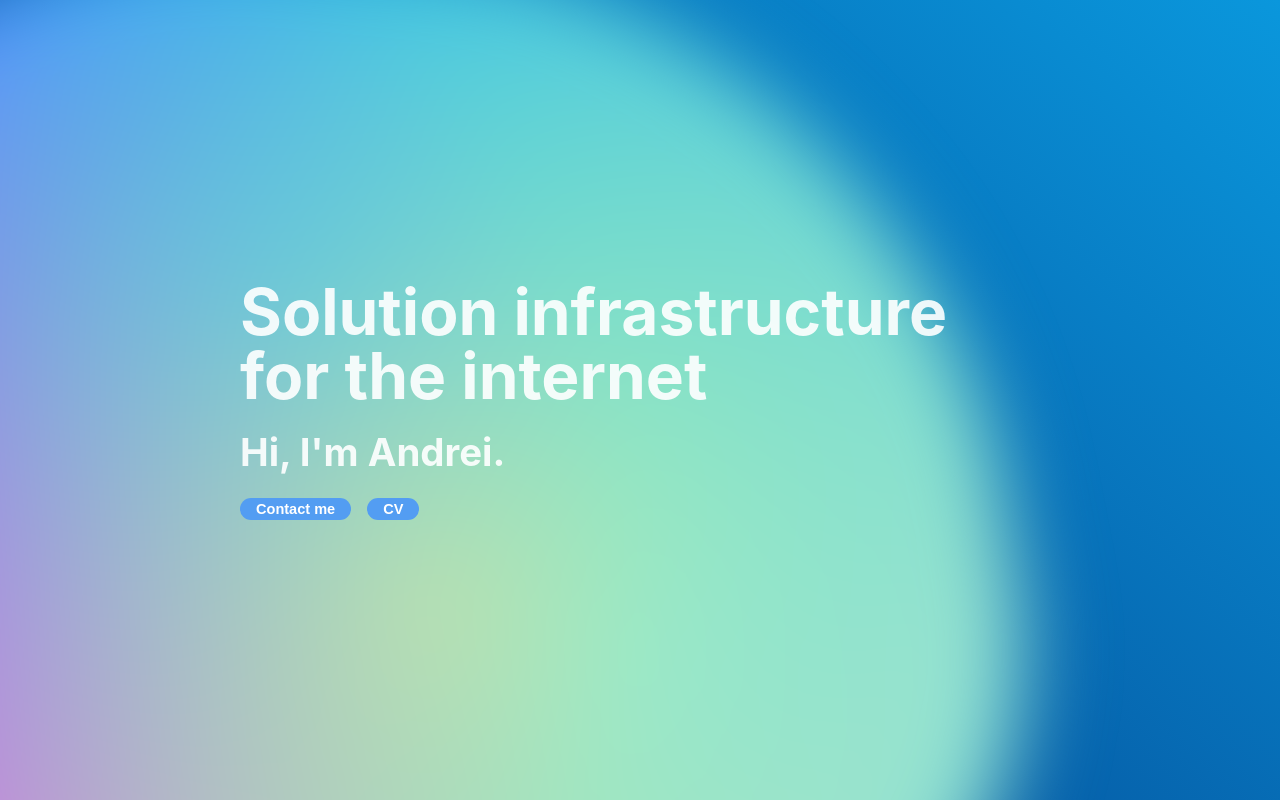
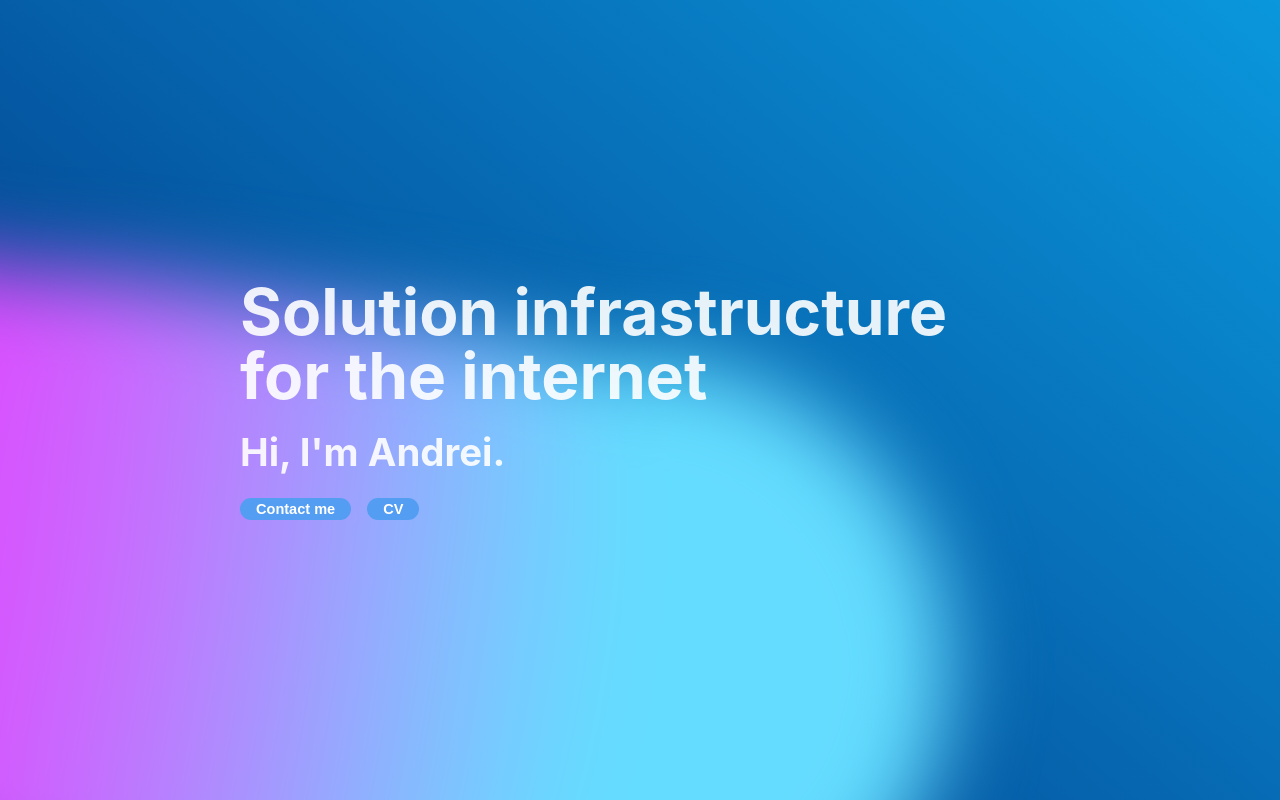
Before and after one commit to Popa-Andrei-Valentin/My_Portofolio, a React (Vite) app: page / in a window 1280 px wide. Shown: the top 800 px of the page. Built offline with nearby package versions, Linux system fonts and the light colour scheme.

Commit message:
Optimize animations CPU usage

```diff
--- a/src/components/Jumbotron/Jumbotron.css
+++ b/src/components/Jumbotron/Jumbotron.css
@@ -103,11 +103,16 @@ h2 {
    height: var(--circle-size);
    top: calc(50% - var(--circle-size) / 2);
    left: calc(50% - var(--circle-size) / 2);
-
    transform-origin: center center;
    animation: moveVertical 30s ease infinite;
    animation-direction: alternate;
    opacity: 1;
+
+/** Enable GPU usage instead of CPU **/
+   will-change: transform;
+   transform: translateZ(0);
+   -webkit-transform: translateZ(0);
+   -ms-transform: translateZ(0);
 }
 
 .gradients-container .g2 {
@@ -123,6 +128,12 @@ h2 {
    animation: moveInCircle 20s reverse infinite;
    animation-direction: alternate;
    opacity: 1;
+
+/** Enable GPU usage instead of CPU **/
+   will-change: transform;
+   transform: translateZ(0);
+   -webkit-transform: translateZ(0);
+   -ms-transform: translateZ(0);
 }
 
 .gradients-container .g3 {
@@ -195,6 +206,12 @@ h2 {
   color: white;
   background-color: #539df2;
   cursor: pointer;
+  transition: background-color 100ms linear;
+}
+
+.btn-standard:hover {
+    background-color: #3870af;
+    transition: background-color 100ms linear;
 }
 
 .btn-cv {
--- a/src/components/Jumbotron/Jumbotron.jsx
+++ b/src/components/Jumbotron/Jumbotron.jsx
@@ -16,19 +16,19 @@ export default function Jumbotron() {
                         <svg xmlns="http://www.w3.org/2000/svg">
                             <defs>
                                 <filter id="goo">
-                                {/*<feGaussianBlur in="SourceGraphic" stdDeviation="10" result="blur" />*/}
-                                {/*<feBlend in="SourceGraphic" in2="goo" />*/}
-                                <feColorMatrix in="blur" mode="matrix" values="1 0 0 0 0  0 1 0 0 0  0 0 1 0 0  0 0 0 18 -8" result="goo" />
+                                    <feColorMatrix
+                                        in="blur"
+                                        mode="matrix"
+                                        values="1 0 0 0 0  0 1 0 0 0  0 0 1 0 0  0 0 0 18 -8"
+                                        result="goo"
+                                    />
+                                    <animate attributeName="values" from="0" to="360" dur="20s" repeatCount="indefinite"/>
                                 </filter>
                             </defs>
                         </svg>
                     <div className='gradients-container'>
                         <div className='g1'></div>
                         <div className='g2'></div>
-                        <div className='g3'></div>
-                        <div className='g4'></div>
-                        {/*<div className='g5'></div>*/}
-                        {/*<div className='interactive'></div>*/}
                     </div>
                 </div>
             </div>
```
Lines whose indentation alone changed are shown as unchanged.
